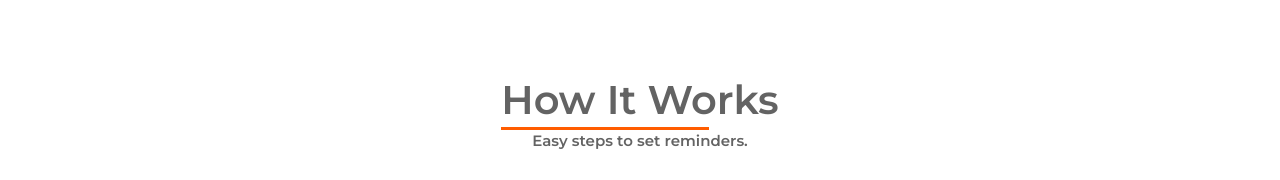
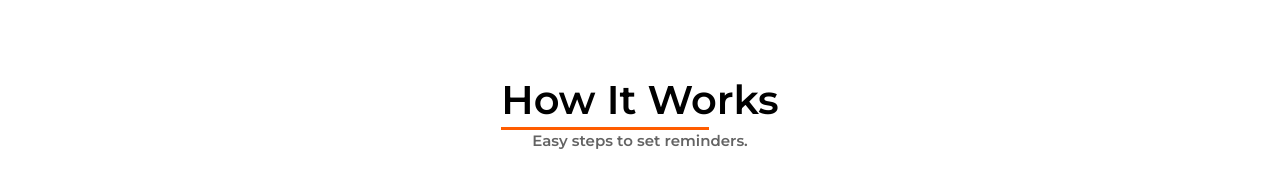
Before and after one commit to healthylife-track/healthylife-frontend, a Next.js app: page / in a window 1280 px wide. Shown: the part 709-889 px from the top of the page. Built offline with nearby package versions, Linux system fonts and the light colour scheme; grey boxes are pictures that could not be loaded.

Commit message:
refactor(style): improve styling

```diff
--- a/styles/common.styles.ts
+++ b/styles/common.styles.ts
@@ -12,6 +12,7 @@ export const SectionHeaderText = styled.p<ICommonStyleProps>`
   position: relative;
   margin-bottom: ${getRemValue(18)};
   width: max-content;
+  color: rgb(var(--color-black));
 
   ${({ isCentered }) =>
     isCentered &&
--- a/styles/home.styles.ts
+++ b/styles/home.styles.ts
@@ -173,6 +173,7 @@ export const FaqDetails = styled.details`
     list-style-type: none;
     position: relative;
     padding-right: 1rem;
+    color: rgb(var(--color-black));
 
     &::-webkit-details-marker,
     &::marker {
```
